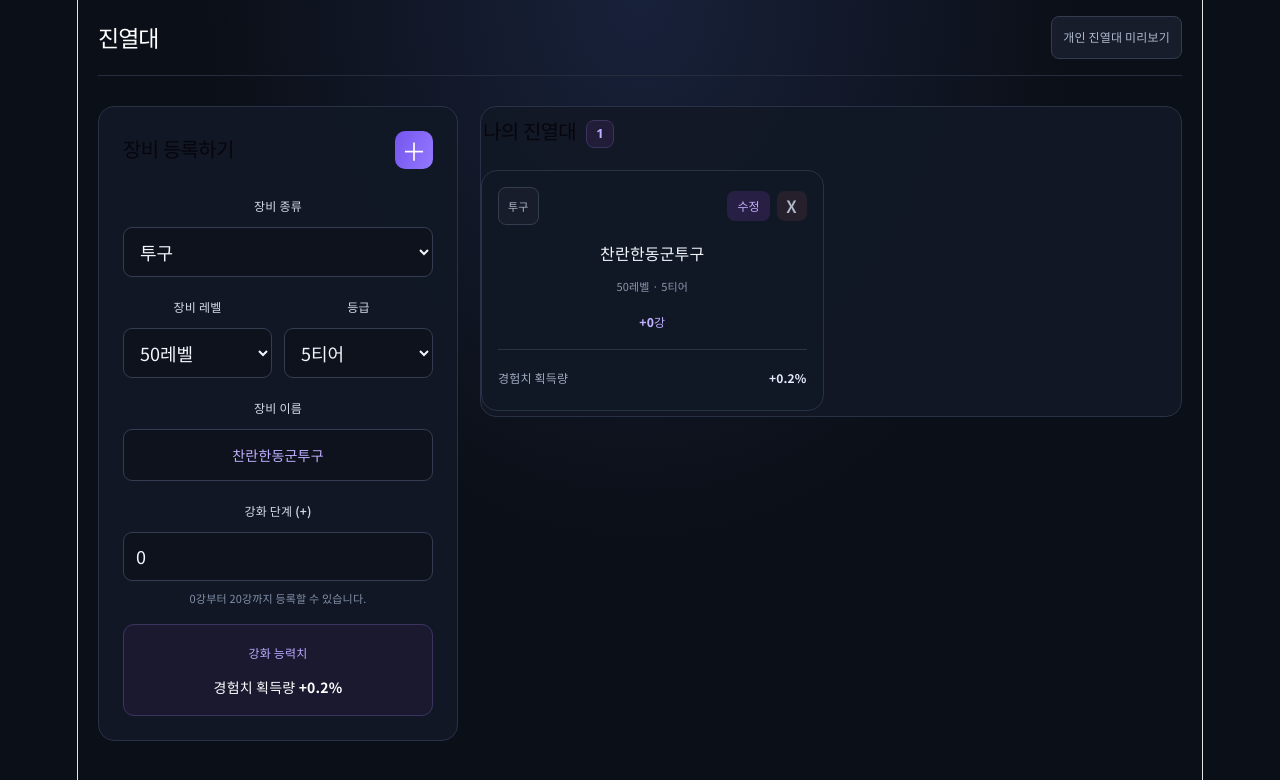
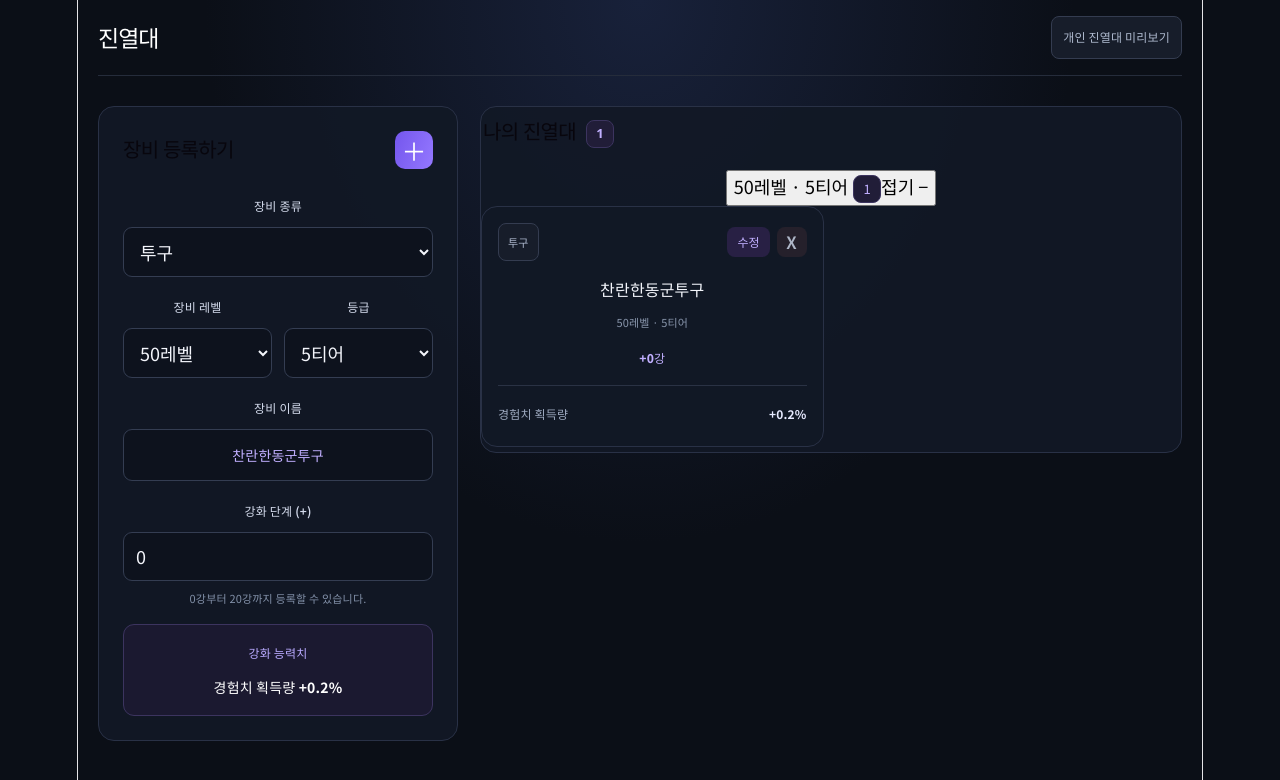
Before and after one commit to wlgns-1/jindeye, a React (Vite) app: page / in a window 1280 px wide. Both pictures are taken after a click on the button "장비 등록". Shown: the top 780 px of the page. Built offline with nearby package versions, Linux system fonts and the light colour scheme.

Commit message:
Update App.jsx

```diff
--- a/src/App.jsx
+++ b/src/App.jsx
@@ -165,6 +165,8 @@ export default function App() {
   const [equipment, setEquipment] = useState(loadEquipment);
   const [form, setForm] = useState(emptyForm);
   const [editingId, setEditingId] = useState(null);
+  // 그룹별 접기/펼치기 상태를 저장합니다. 기본값은 펼쳐진 상태입니다.
+  const [collapsedGroups, setCollapsedGroups] = useState({});
 
   useEffect(() => {
     localStorage.setItem(STORAGE_KEY, JSON.stringify(equipment));
@@ -250,6 +252,32 @@ export default function App() {
       setForm(emptyForm);
     }
   }
+
+  // 같은 레벨과 등급의 장비를 한 그룹으로 묶습니다.
+  // 0레벨과 20레벨은 등급이 없으므로 레벨만으로 묶습니다.
+  const groupedEquipment = equipment.reduce((groups, item) => {
+    const baseLevel = item.baseLevel == null ? 50 : Number(item.baseLevel);
+    const hasTier = baseLevel !== 0 && baseLevel !== 20;
+    const tier = item.tier || "5T";
+    const groupKey = hasTier ? `${baseLevel}-${tier}` : `${baseLevel}`;
+
+    if (!groups[groupKey]) {
+      groups[groupKey] = {
+        baseLevel,
+        tier: hasTier ? tier : null,
+        items: [],
+      };
+    }
+
+    groups[groupKey].items.push(item);
+    return groups;
+  }, {});
+
+  const sortedGroups = Object.values(groupedEquipment).sort((a, b) => {
+    if (a.baseLevel !== b.baseLevel) return a.baseLevel - b.baseLevel;
+    const tierOrder = tiers.indexOf(a.tier) - tiers.indexOf(b.tier);
+    return tierOrder;
+  });
 
   return (
     <main className="app">
@@ -420,10 +448,44 @@ export default function App() {
               <span>왼쪽에서 장비를 등록해 보세요.</span>
             </div>
           ) : (
+            <div className="equipment-groups">
+              {sortedGroups.map((group) => (
+                <section
+                  className="equipment-group"
+                  key={`${group.baseLevel}-${group.tier || "no-tier"}`}
+                >
+                  <button
+                    type="button"
+                    className="equipment-group-title"
+                    aria-expanded={
+                      !collapsedGroups[`${group.baseLevel}-${group.tier || "no-tier"}`]
+                    }
+                    onClick={() => {
+                      const key = `${group.baseLevel}-${group.tier || "no-tier"}`;
+                      setCollapsedGroups((current) => ({
+                        ...current,
+                        [key]: !current[key],
+                      }));
+                    }}
+                  >
+                    <span className="equipment-group-name">
+                      {group.baseLevel}레벨
+                      {group.tier && ` · ${group.tier.replace("T", "티어")}`}
+                    </span>
+                    <span className="equipment-count">
+                      {group.items.length}
+                    </span>
+                    <span className="equipment-group-toggle">
+                      {collapsedGroups[`${group.baseLevel}-${group.tier || "no-tier"}`]
+                        ? "펼치기 ＋"
+                        : "접기 −"}
+                    </span>
+                  </button>
+
+                  {!collapsedGroups[`${group.baseLevel}-${group.tier || "no-tier"}`] && (
                     <div className="equipment-grid">
-              {equipment.map((item) => {
+                      {group.items.map((item) => {
                       const stats = calculateStats(item);
-
                       const name = createEquipmentName(
                         item.type,
                         item.baseLevel == null ? 50 : Number(item.baseLevel),
@@ -488,6 +550,10 @@ export default function App() {
                     </div>
                   )}
                 </section>
+              ))}
+            </div>
+          )}
+        </section>
       </div>
     </main>
   );
```
Lines whose indentation alone changed are shown as unchanged.
